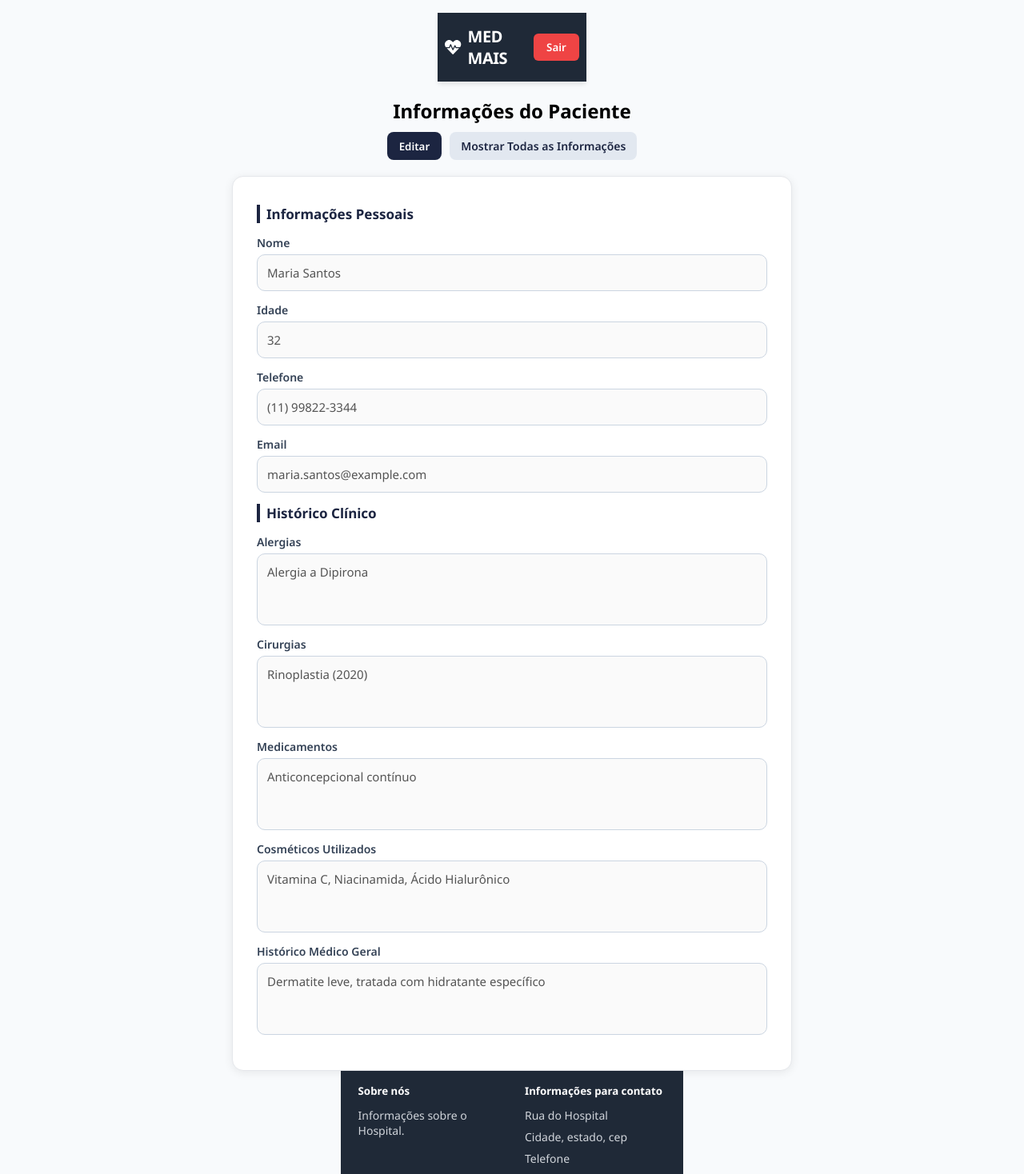
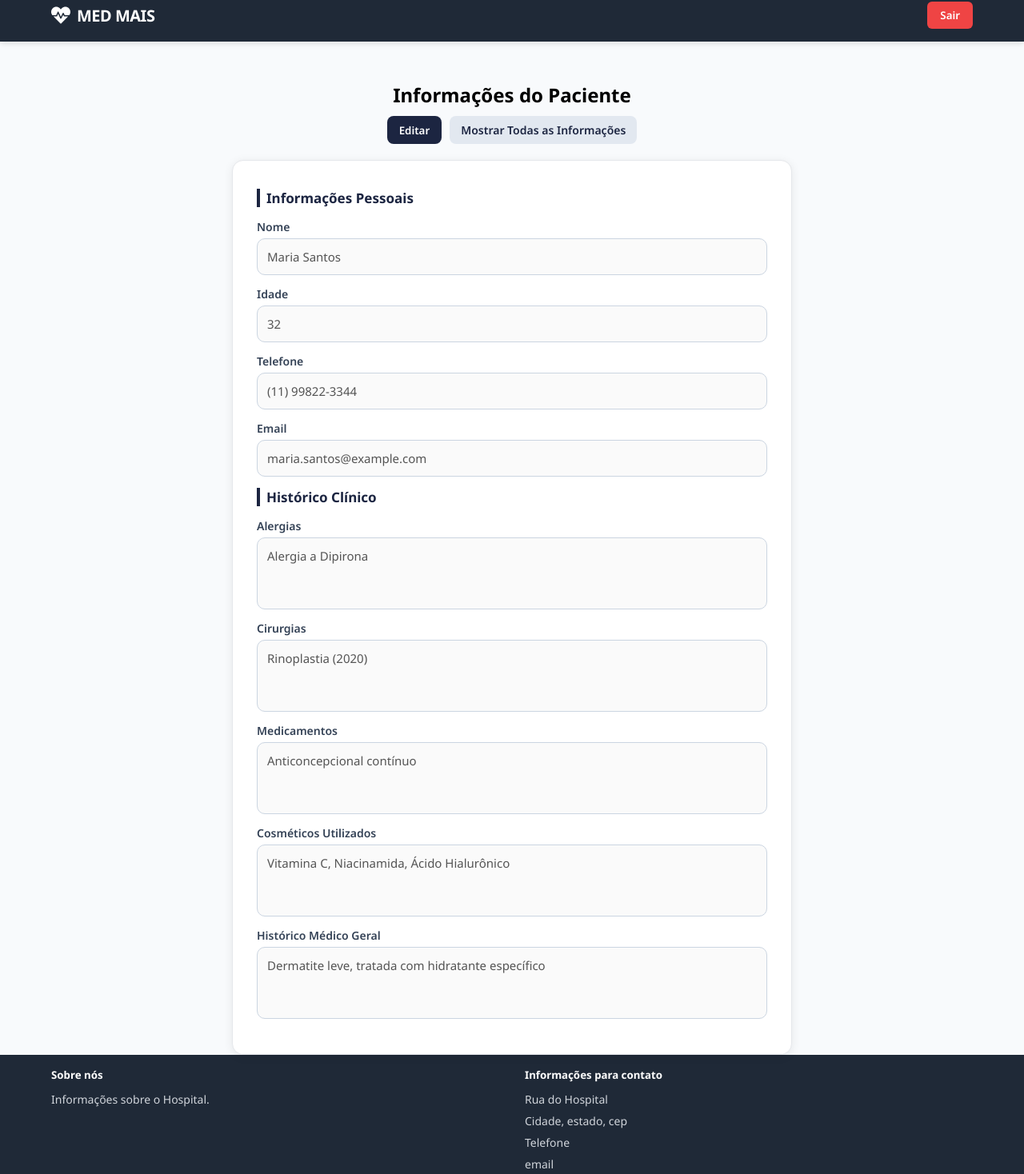
Before and after one commit to Rebeca-Martins1/projeto_bd, a React (Vite) app: page /perfilpaciente in a window 1280 px wide. Shown: the part 14-1482 px from the top of the page at 80% size. Built offline with nearby package versions, Linux system fonts and the light colour scheme.

Commit message:
Update index.jsx

```diff
--- a/src/pages/Paciente/PerfilPaciente/index.jsx
+++ b/src/pages/Paciente/PerfilPaciente/index.jsx
@@ -43,10 +43,11 @@ const PatientProfile = () => {
 
   return (
     <>
+     <Header />
       <GlobalStyles />
       <PageContainer>
         {/* ✅ Cabeçalho (componente pronto) */}
-        <Header />
+
 
         <div style={{ padding: "20px", textAlign: "center" }}>
           <h2>Informações do Paciente</h2>
@@ -124,8 +125,8 @@ const PatientProfile = () => {
         </FormCard>
 
         {/* ✅ Rodapé (componente pronto) */}
-        <Footer />
       </PageContainer>
+      <Footer />
     </>
   );
 };
```
